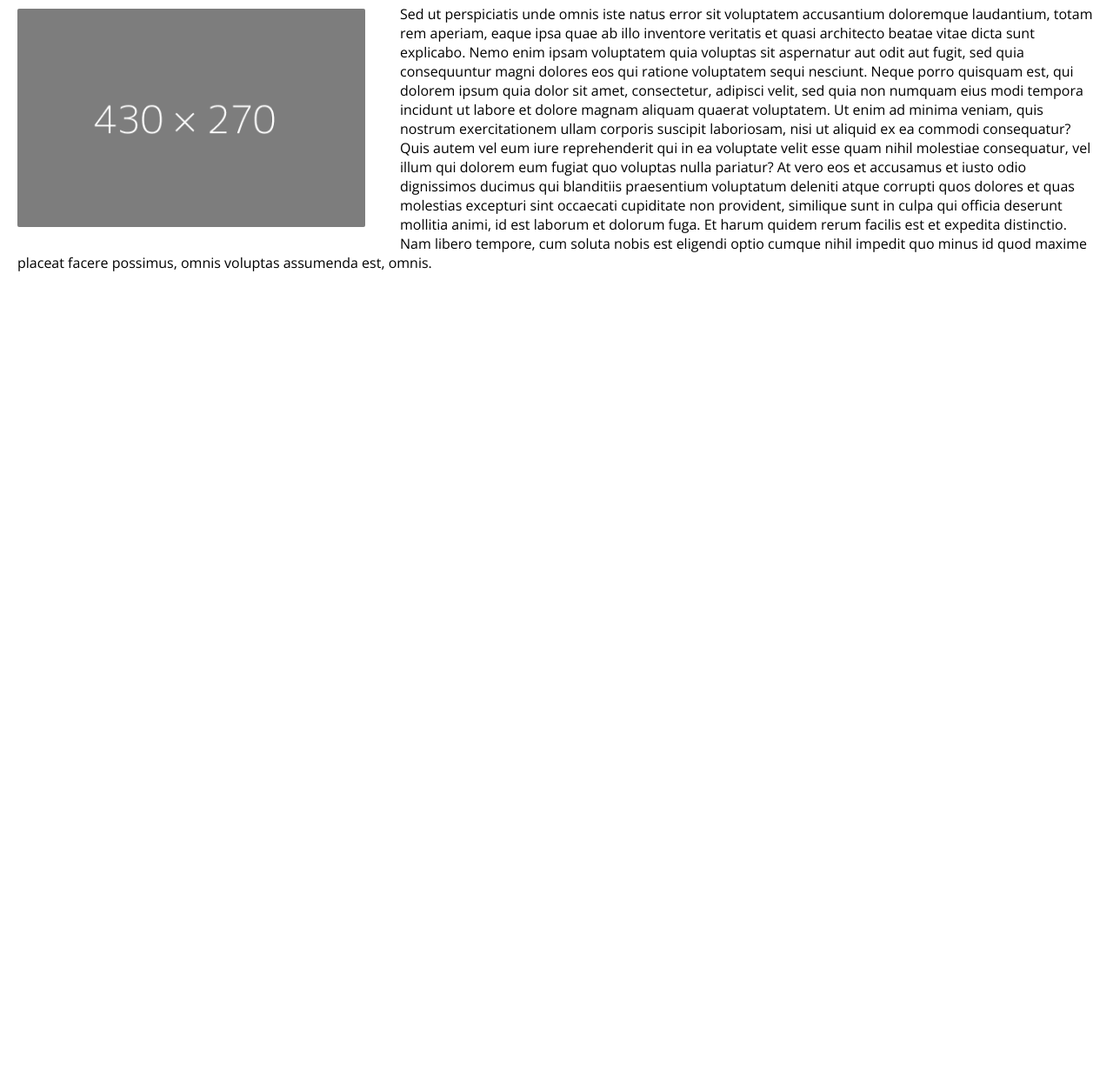
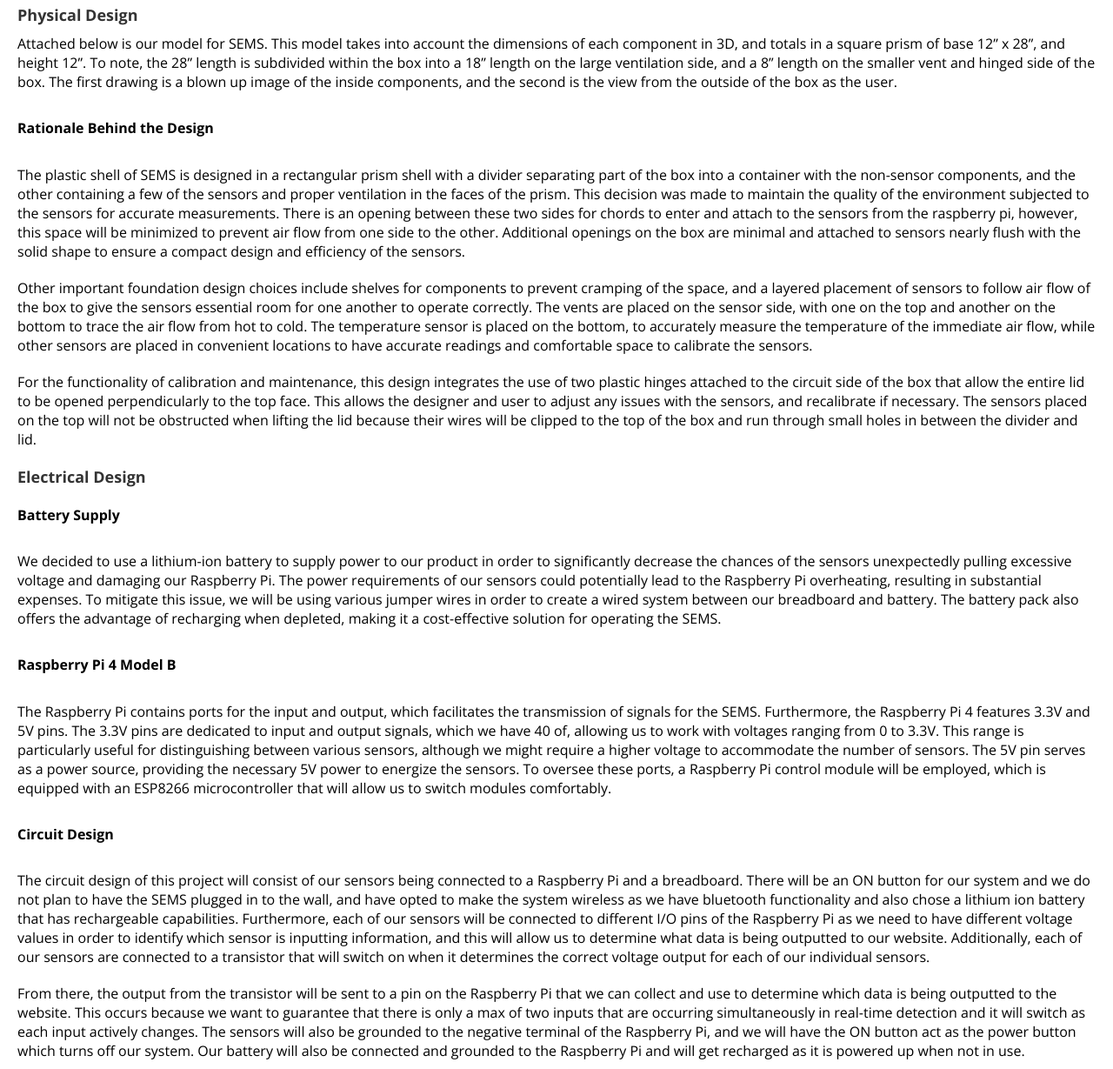
Before and after one commit to abhinavballa/SEMSweb, a plain HTML site: page hardware.html in a window 1280 px wide. Shown: the part 140-1369 px from the top of the page at 87% size. Before the commit the page ends 800 px from the top, so only its background shows below. Drawn offline with nearby package versions, Linux system fonts and the light colour scheme.

Commit message:
upadted hardware and ssoftware pages

```diff
--- a/hardware.html
+++ b/hardware.html
@@ -35,23 +35,73 @@
 
 <div class="flex-row">
     <div class="flex-item flex-column">
-      <h2 id="text-around-image">Text around Image</h2>
+      <h2 id="text-around-image">Hardware</h2>
       <hr>
+      <h3>Physical Design</h3>
       <p class="text">
-        <img class="image image-wrap-text max-width-400" src="img/dummay-img.png">
-        Sed ut perspiciatis unde omnis iste natus error sit voluptatem accusantium doloremque laudantium, totam rem
-        aperiam, eaque ipsa quae ab illo inventore veritatis et quasi architecto beatae vitae dicta sunt explicabo.
-        Nemo enim ipsam voluptatem quia voluptas sit aspernatur aut odit aut fugit, sed quia consequuntur magni
-        dolores eos qui ratione voluptatem sequi nesciunt. Neque porro quisquam est, qui dolorem ipsum quia dolor sit
-        amet, consectetur, adipisci velit, sed quia non numquam eius modi tempora incidunt ut labore et dolore magnam
-        aliquam quaerat voluptatem. Ut enim ad minima veniam, quis nostrum exercitationem ullam corporis suscipit
-        laboriosam, nisi ut aliquid ex ea commodi consequatur? Quis autem vel eum iure reprehenderit qui in ea
-        voluptate velit esse quam nihil molestiae consequatur, vel illum qui dolorem eum fugiat quo voluptas nulla
-        pariatur? At vero eos et accusamus et iusto odio dignissimos ducimus qui blanditiis praesentium voluptatum
-        deleniti atque corrupti quos dolores et quas molestias excepturi sint occaecati cupiditate non provident,
-        similique sunt in culpa qui officia deserunt mollitia animi, id est laborum et dolorum fuga. Et harum quidem
-        rerum facilis est et expedita distinctio. Nam libero tempore, cum soluta nobis est eligendi optio cumque nihil
-        impedit quo minus id quod maxime placeat facere possimus, omnis voluptas assumenda est, omnis.
+        <!-- <img class="image image-wrap-text max-width-400" src="img/dummay-img.png"> -->
+        Attached below is our model for SEMS. This model takes into account the dimensions of each component in
+        3D, and totals in a square prism of base 12” x 28”, and height 12”. To note, the 28” length is subdivided
+        within the box into a 18” length on the large ventilation side, and a 8” length on the smaller vent and hinged
+        side of the box. The first drawing is a blown up image of the inside components, and the second is the view from
+        the outside of the box as the user.
+      </p>
+      <h4>Rationale Behind the Design</h4>
+      <p class="text">
+        The plastic shell of SEMS is designed in a rectangular prism shell with a divider separating part of the box into
+        a container with the non-sensor components, and the other containing a few of the sensors and proper ventilation in
+        the faces of the prism. This decision was made to maintain the quality of the environment subjected to the sensors for
+        accurate measurements. There is an opening between these two sides for chords to enter and attach to the sensors from
+        the raspberry pi, however, this space will be minimized to prevent air flow from one side to the other. Additional openings
+        on the box are minimal and attached to sensors nearly flush with the solid shape to ensure a compact design and efficiency of the sensors.
+      </p>
+      <p class="text">
+        Other important foundation design choices include shelves for components to prevent cramping of the space, and a layered placement of
+        sensors to follow air flow of the box to give the sensors essential room for one another to operate correctly. The vents are placed on the
+        sensor side, with one on the top and another on the bottom to trace the air flow from hot to cold. The temperature sensor is placed on the
+        bottom, to accurately measure the temperature of the immediate air flow, while other sensors are placed in convenient locations to have accurate
+        readings and comfortable space to calibrate the sensors.
+      </p>
+      <p class="text">
+        For the functionality of calibration and maintenance, this design integrates the use of two plastic hinges attached to the circuit side of the
+        box that allow the entire lid to be opened perpendicularly to the top face. This allows the designer and user to adjust any issues with the sensors,
+        and recalibrate if necessary. The sensors placed on the top will not be obstructed when lifting the lid because their wires will be clipped to the
+        top of the box and run through small holes in between the divider and lid.
+      </p>
+      <h3>Electrical Design</h3>
+      <h4>Battery Supply</h4>
+      <p class="text">
+        We decided to use a lithium-ion battery to supply power to our product in order to significantly decrease the chances
+        of the sensors unexpectedly pulling excessive voltage and damaging our Raspberry Pi. The power requirements of our sensors
+        could potentially lead to the Raspberry Pi overheating, resulting in substantial expenses. To mitigate this issue, we will
+        be using various jumper wires in order to create a wired system between our breadboard and battery. The battery pack also
+        offers the advantage of recharging when depleted, making it a cost-effective solution for operating the SEMS.
+      </p>
+      <h4>Raspberry Pi 4 Model B</h4>
+      <p class="text">
+        The Raspberry Pi contains ports for the input and output, which facilitates the transmission of signals for the SEMS.
+        Furthermore, the Raspberry Pi 4 features 3.3V and 5V pins. The 3.3V pins are dedicated to input and output signals, which we
+        have 40 of, allowing us to work with voltages ranging from 0 to 3.3V. This range is particularly useful for distinguishing
+        between various sensors, although we might require a higher voltage to accommodate the number of sensors. The 5V pin serves as
+        a power source, providing the necessary 5V power to energize the sensors. To oversee these ports, a Raspberry Pi control module
+        will be employed, which is equipped with an ESP8266 microcontroller that will allow us to switch modules comfortably.
+      </p>
+      <h4>Circuit Design</h4>
+      <p class="text">
+        The circuit design of this project will consist of our sensors being connected to a Raspberry Pi and a breadboard. There will be
+        an ON button for our system and we do not plan to have the SEMS plugged in to the wall, and have opted to make the system wireless
+        as we have bluetooth functionality and also chose a lithium ion battery that has rechargeable capabilities. Furthermore, each of our
+        sensors will be connected to different I/O pins of the Raspberry Pi as we need to have different voltage values in order to identify
+        which sensor is inputting information, and this will allow us to determine what data is being outputted to our website. Additionally,
+        each of our sensors are connected to a transistor that will switch on when it determines the correct voltage output for each of our
+        individual sensors.
+      </p>
+      <p class="text">
+        From there, the output from the transistor will be sent to a pin on the Raspberry Pi that we can collect and use to determine which data
+        is being outputted to the website. This occurs because we want to guarantee that there is only a max of two inputs that are occurring
+        simultaneously in real-time detection and it will switch as each input actively changes. The sensors will also be grounded to the negative
+        terminal of the Raspberry Pi, and we will have the ON button act as the power button which turns off our system. Our battery will also be
+        connected and grounded to the Raspberry Pi and will get recharged as it is powered up when not in use.
       </p>
     </div>
   </div>
```
Also changed, not shown: software.html (+24 -14 lines).
